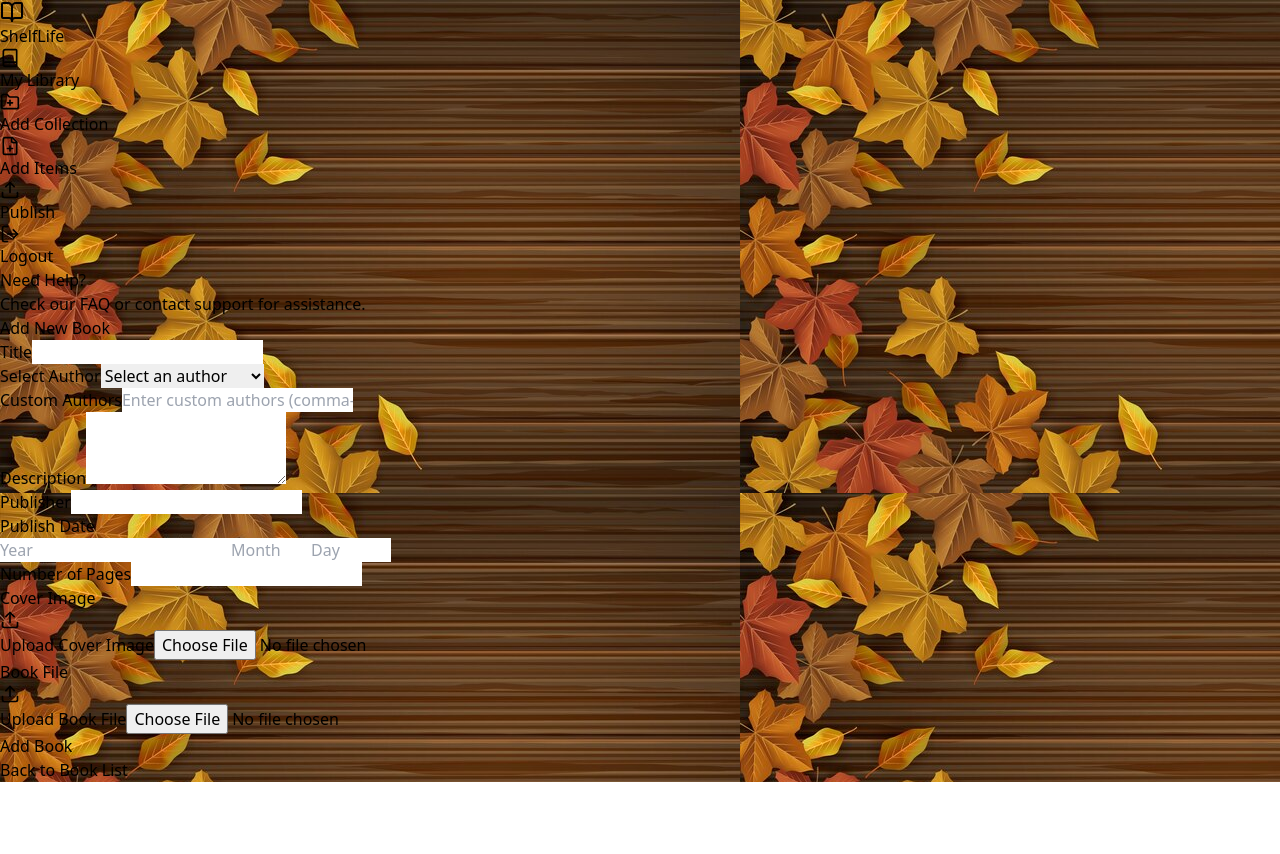
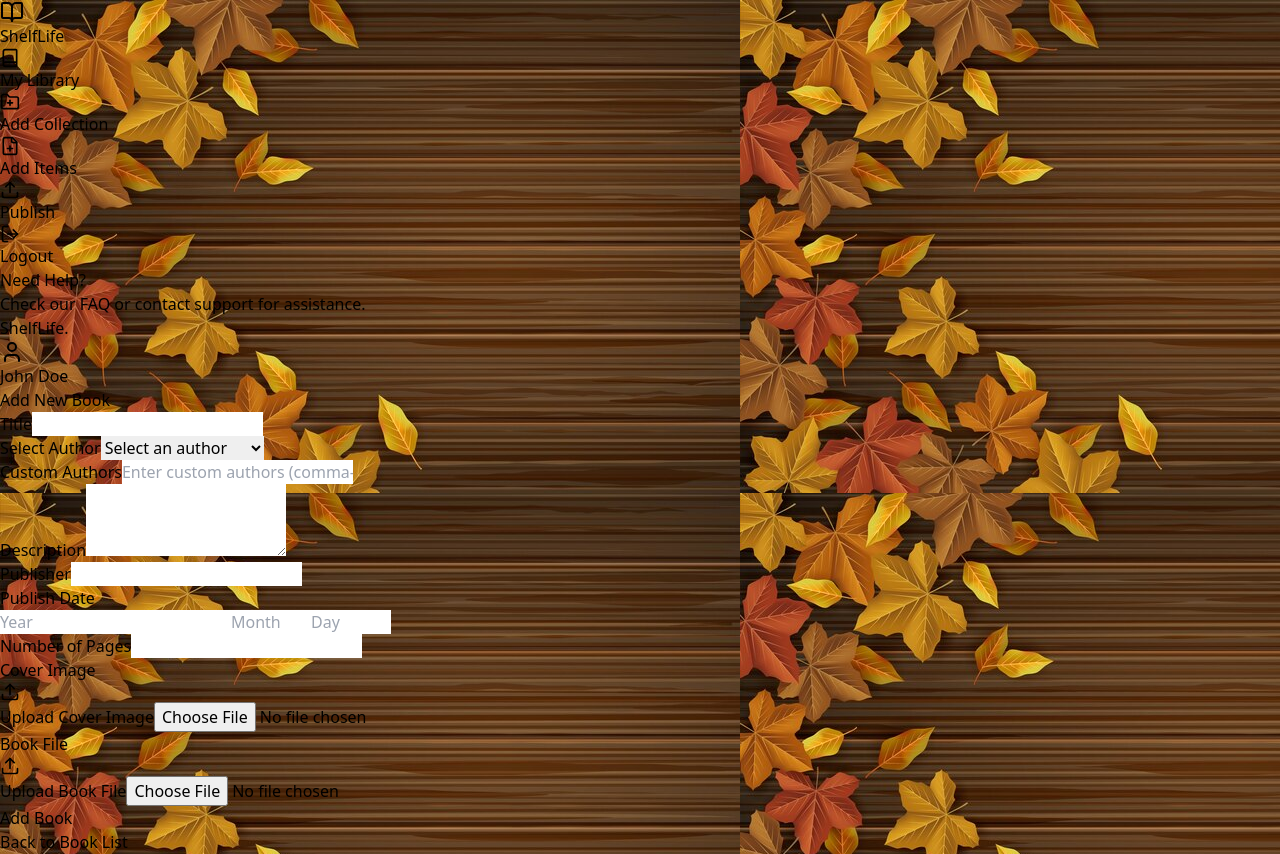
Before and after one commit to BlueKoders/library-app, a React (Vite) app: page /add-new in a window 1280 px wide. Before the commit the page ends 800 px from the top, so only its background shows below. Built offline with nearby package versions, Linux system fonts and the light colour scheme.

Commit message:
Added a user profile bar to add book and book details

```diff
--- a/src/App.css
+++ b/src/App.css
@@ -29,3 +29,7 @@
       transform: scale(1.05);
     }
   }
+
+  .details-bg {
+    background-color: #fb923ca9;
+  }
--- a/src/pages/addBook/index.jsx
+++ b/src/pages/addBook/index.jsx
@@ -1,10 +1,11 @@
 import React, { useState } from 'react';
-import { Calendar, Upload } from 'lucide-react';
+import { Upload, User } from 'lucide-react';
 import { Link, useNavigate } from 'react-router-dom';
 import PageFlipWrapper from '../../components/PageFlipWrapper';
 import axios from 'axios';
 import { BASE_URL } from '../../constants';
 import Sidebar from './components/Sidebar';
+import UserProfileBar from '../userProfileBar';
 
 const authors = ["J.K. Rowling", "George R.R. Martin", "Stephen King", "Jane Austen", "Mark Twain"];
 
@@ -22,6 +23,12 @@ export default function AddBook() {
   });
   const [sidebarExpanded, setSidebarExpanded] = useState(false);
   const navigate = useNavigate();
+
+  // Mock user data for UserProfileBar
+  const mockUser = {
+    name: 'John Doe',
+    profilePicture: null // Set to null to test the placeholder
+  };
 
   const handleChange = (e) => {
     const { name, value } = e.target;
@@ -75,10 +82,24 @@ export default function AddBook() {
   };
 
   return (
-    <>
     <PageFlipWrapper>
-    <div className="min-h-screen flex items-center justify-center bg-cover bg-center" style={{backgroundImage: "url('./src/assets/images/lib-bg.jpg')"}}>
+      <div className="min-h-screen flex flex-col bg-cover bg-center" style={{backgroundImage: "url('./src/assets/images/lib-bg.jpg')"}}>
+        <div className="flex flex-grow">
           <Sidebar onToggle={setSidebarExpanded} />
+          <div className="flex-grow flex flex-col">
+            <div className="bg-white shadow">
+              <div className="max-w-7xl mx-auto px-4 sm:px-6 lg:px-8">
+                <div className="flex justify-between items-center py-6 md:justify-start md:space-x-10">
+                  <div className="flex justify-start lg:w-0 lg:flex-1">
+                    <h1 className="text-xl font-bold text-orange-600">ShelfLife.</h1>
+                  </div>
+                  <div className="md:flex items-center justify-end md:flex-1 lg:w-0">
+                    <UserProfileBar user={mockUser} />
+                  </div>
+                </div>
+              </div>
+            </div>
+            <div className="flex-grow flex items-center justify-center p-4">
               <div className="bg-white bg-opacity-80 p-8 rounded-lg shadow-lg w-full max-w-2xl">
                 <h2 className="text-3xl font-bold mb-6 text-center text-gray-800">Add New Book</h2>
                 <form onSubmit={handleSubmit} className="space-y-6">
@@ -247,7 +268,9 @@ export default function AddBook() {
                 <Link to="/books" className="block mt-4 text-blue-500 hover:text-blue-600">Back to Book List</Link>
               </div>
             </div>
+          </div>
+        </div>
+      </div>
     </PageFlipWrapper>
-    </>
   );
 }
--- a/src/pages/bookDetails/index.jsx
+++ b/src/pages/bookDetails/index.jsx
@@ -2,12 +2,19 @@ import React, { useState, useEffect } from 'react';
 import { useParams, Link, useNavigate } from 'react-router-dom';
 import PageFlipWrapper from '../../components/PageFlipWrapper';
 import Sidebar from './components/Sidebar';
+import UserProfileBar from '../userProfileBar';
 
 function BookDetails() {
   const [book, setBook] = useState(null);
   const [sidebarExpanded, setSidebarExpanded] = useState(false);
   const { id } = useParams();
   const navigate = useNavigate();
+
+  // Mock user data - replace this with actual user data from your auth system
+  const user = {
+    name: 'John Doe',
+    profilePicture: null // or provide a URL if available
+  };
 
   useEffect(() => {
     // Fetch book details from API
@@ -37,7 +44,11 @@ function BookDetails() {
 
   // Loading state
   if (!book) return (
-    <div className="flex">
+    <div className="flex flex-col h-screen">
+      <div className="bg-white shadow-md p-4">
+        <UserProfileBar user={user} />
+      </div>
+      <div className="flex flex-1">
         <Sidebar />
         <main
           className={`flex-1 p-6 transition-all duration-300`}
@@ -46,18 +57,22 @@ function BookDetails() {
           Loading...
         </main>
       </div>
+    </div>
   );
 
   return (
     <PageFlipWrapper>
-
-      <div className="flex h-screen"> {/* Ensure it takes full height for scrolling */}
+      <div className="flex flex-col h-screen">
+        <div className="bg-white shadow-md p-4">
+          <UserProfileBar user={user} />
+        </div>
+        <div className="flex flex-1">
           <Sidebar
             onToggle={handleSidebarToggle}
           />
           <main
-          className={`flex-1 p-6 transition-all duration-300`}
-          style={{ marginLeft: sidebarExpanded ? '256px' : '64px' }} // Sidebar width adjustment
+            className={`details-bg flex-1 p-6 transition-all duration-300 overflow-y-auto`}
+            style={{ marginLeft: sidebarExpanded ? '256px' : '64px' }}
           >
             <div className="bg-white p-6 rounded-lg shadow-md">
               <h1 className="text-3xl font-bold mb-4">{book.title}</h1>
@@ -98,8 +113,8 @@ function BookDetails() {
             </div>
           </main>
         </div>
+      </div>
     </PageFlipWrapper>
-
   );
 }
 
--- /dev/null
+++ b/src/pages/userProfileBar/index.jsx
@@ -0,0 +1,52 @@
+import React, { useState } from 'react';
+import { User, Settings, LogOut } from 'lucide-react';
+import { Link } from 'react-router-dom';
+
+const UserProfileBar = ({ user }) => {
+  const [isOpen, setIsOpen] = useState(false);
+
+  const toggleDropdown = () => setIsOpen(!isOpen);
+
+  return (
+    <div className="relative">
+      <button
+        onClick={toggleDropdown}
+        className="flex items-center space-x-3 focus:outline-none"
+      >
+        <div className="w-10 h-10 rounded-full bg-gray-200 flex items-center justify-center overflow-hidden">
+          {user.profilePicture ? (
+            <img
+              src={user.profilePicture}
+              alt={user.name}
+              className="w-full h-full object-cover"
+            />
+          ) : (
+            <User className="w-6 h-6 text-gray-500" />
+          )}
+        </div>
+        <span className="font-medium text-gray-700">{user.name}</span>
+      </button>
+
+      {isOpen && (
+        <div className="absolute right-0 mt-2 w-48 bg-white rounded-md shadow-lg py-1 z-10">
+          <Link
+            to="/account-settings"
+            className="block px-4 py-2 text-sm text-gray-700 hover:bg-gray-100 items-center"
+          >
+            <Settings className="w-4 h-4 mr-2" />
+            Account Settings
+          </Link>
+          <Link
+            to="/login"
+            className="flex px-4 py-2 text-sm text-gray-700 hover:bg-gray-100 items-center"
+          >
+            <LogOut className="w-4 h-4 mr-2" />
+            Logout
+          </Link>
+        </div>
+      )}
+    </div>
+  );
+};
+
+export default UserProfileBar;
```
Lines whose indentation alone changed are shown as unchanged.
